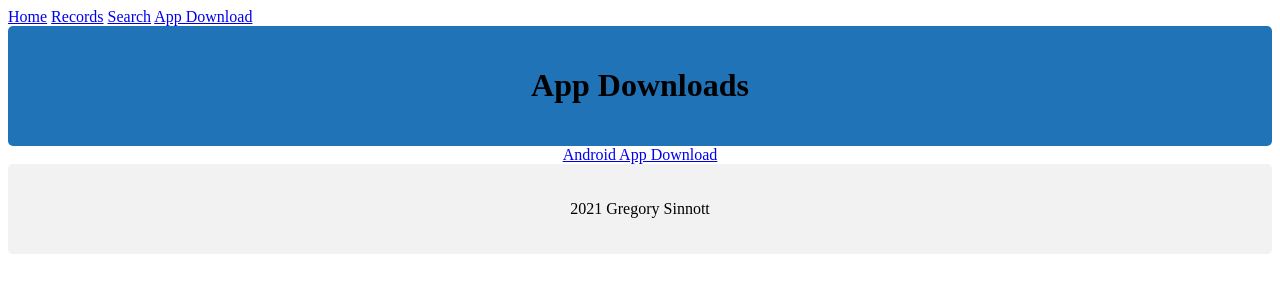
After one commit to gnsinnott/sort-webapp, a Flask app: page /app/download in a window 1280 px wide. The commit adds this page. Shown: the top 300 px of the page. Run offline with Flask 2, Linux system fonts and the light colour scheme; parts of the project's set-up code (start-up, migrations or seed data) failed here and were passed over.

Commit message:
Comments added, added app download

```diff
--- a/app/__init__.py
+++ b/app/__init__.py
@@ -9,7 +9,7 @@ ma = Marshmallow()
 
 def create_app():
     app = Flask(__name__, instance_relative_config=False)
-    app.config.from_object('config.DevConfig')
+    app.config.from_object('config.ProductionConfig')
     db.init_app(app)
 
     with app.app_context():
--- /dev/null
+++ b/app/errors.txt
@@ -0,0 +1,2 @@
+csrf_tokenThe CSRF token is missing.
+csrf_tokenThe CSRF token is missing.
--- a/app/routes.py
+++ b/app/routes.py
@@ -1,13 +1,13 @@
-from flask import request, make_response, render_template, redirect, url_for, flash, jsonify, make_response, send_file, session
+from flask import json, request, make_response, render_template, redirect, url_for, flash, jsonify, make_response, send_file, session
 from datetime import datetime as dt
 from flask import current_app as app
 from sqlalchemy.orm.query import LockmodeArg
 
 from .models import db, Record, ScrapReasons, RecordSchema
 from .forms import SearchForm, EditForm, NewScrap, EditScrap, BigEdit
-
 import csv
 
+from .log import log_this
 import os.path
 
 # Home page of website
@@ -116,7 +116,10 @@ def edit_record(id):
         return redirect("/records")
     # TODO Evaluate need or functionaly of this
     with open('app/errors.txt', 'a') as errorFile:
-        errorFile.write(edit_form.errors)
+        for key in edit_form.errors:
+            for value in edit_form.errors[key]:
+                errorFile.write(key + ": " + value + "\n")
+
 
     return render_template(
         'edit_records2.html',
@@ -161,13 +164,15 @@ def api_id():
 def upload_record():
     record_schema = RecordSchema()
     json_data = request.get_json()
+    log_this(json_data, "json.txt")
 
     # Check if json data is recieved
     if not json_data:
         return {"message": "No input data provided", "error": True}
 
     # Set start time
-    json_data["StartTime"] = dt.now()
+    now = dt.now().strftime("%Y-%m-%d %H:%M:%S")
+    json_data["StartTime"] = now
 
     # Convert json data into Record format as defined in models.py
     data = record_schema.load(json_data)
@@ -189,11 +194,14 @@ def upload_record():
 @app.route("/api/v1/finish_record", methods=['GET', 'POST'])
 def finish_record():
     json_data = request.get_json()
+    log_this(json_data, "json.txt")
     # Retrieve record id from json_data and then delete it from json_data
     id = int(json_data['index'])
     json_data.pop("index")
     # Set End time
-    json_data["EndTime"] = dt.now()
+    now = dt.strptime(dt.now().strftime("%Y-%m-%d %H:%M:%S"),"%Y-%m-%d %H:%M:%S")
+    print(now)
+    json_data["EndTime"] = now
     # Select record from db
     record = Record.query.get(id)
     if not json_data:
@@ -206,4 +214,17 @@ def finish_record():
     # Reply with convirmation of record update
     return{"response" : "Record " + str(id) + " updated", "error": False}
 
+@app.route("/app/download", methods=['GET', 'POST'])
+def app_downloads():
+    return render_template(
+        "downloads.html",
+        title = "App Downloads"
+    )
+@app.route("/app/download/android", methods=['GET'])
+def android_download():
+    filename = 'app-release.apk'
+    return send_file(os.path.join("android/latest/", filename), mimetype='application/vnd.android.package-archive', attachment_filename=filename, as_attachment=True)
+
+
+
 #TODO Add app download page
--- /dev/null
+++ b/app/templates/downloads.html
@@ -0,0 +1,12 @@
+{% extends "layout.html" %}
+
+{% block content %}
+<div class="banner">
+    <center>
+        <h1>{{title}}</h1>
+    </center>
+</div>
+<center>
+    <a href='/app/download/android'>Android App Download</a>
+    </center>
+{% endblock %}
--- a/app/templates/edit_records2.html
+++ b/app/templates/edit_records2.html
@@ -6,7 +6,7 @@
 
         <form method="POST">
             {{ edit_form.csrf_token }}
-            {{ edit_form.hidden_tag() }}
+            <!-- {{ edit_form.hidden_tag() }} -->
             <fieldset class="form-field">
                 {% for field in edit_form if field.widget.input_type != 'hidden' %}
                 <ul>
--- a/app/templates/navigation.html
+++ b/app/templates/navigation.html
@@ -3,5 +3,6 @@
      <a href="/">Home</a>
      <a href="/records">Records</a>
      <a href="/search">Search</a>
+     <a href="/app/download">App Download</a>
    </nav>
  </header>
```
Also changed, not shown: app/log.py (added, +13 -0 lines), app/production.db (added), app/test.db, 2 other files.
